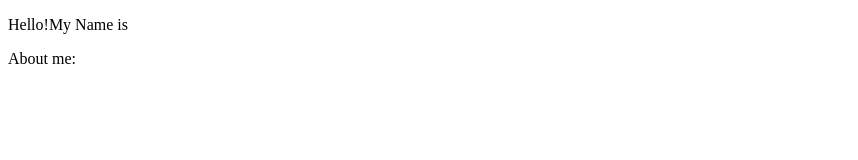
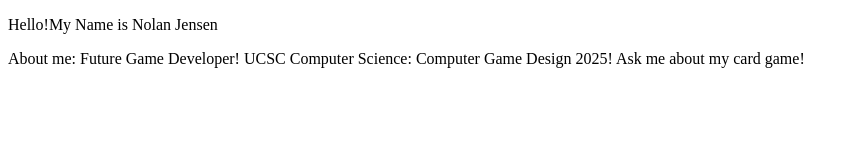
Before and after one commit to Nolan-UCSC/website, a plain HTML site: page index.html in a window 1280 px wide. Shown: the whole page, without its empty margins (0-858 px from the left). Drawn offline with Linux system fonts and the light colour scheme.

Commit message:
added my name and an about me

```diff
--- a/index.html
+++ b/index.html
@@ -4,7 +4,7 @@
     <title>My Personal Website</title>
   </head>
   <body>
-    <p>Hello!My Name is</p>
-    <p>About me: </p>
+    <p>Hello!My Name is Nolan Jensen</p>
+    <p>About me: Future Game Developer! UCSC Computer Science: Computer Game Design 2025! Ask me about my card game!</p>
   </body>
 </html>
```
